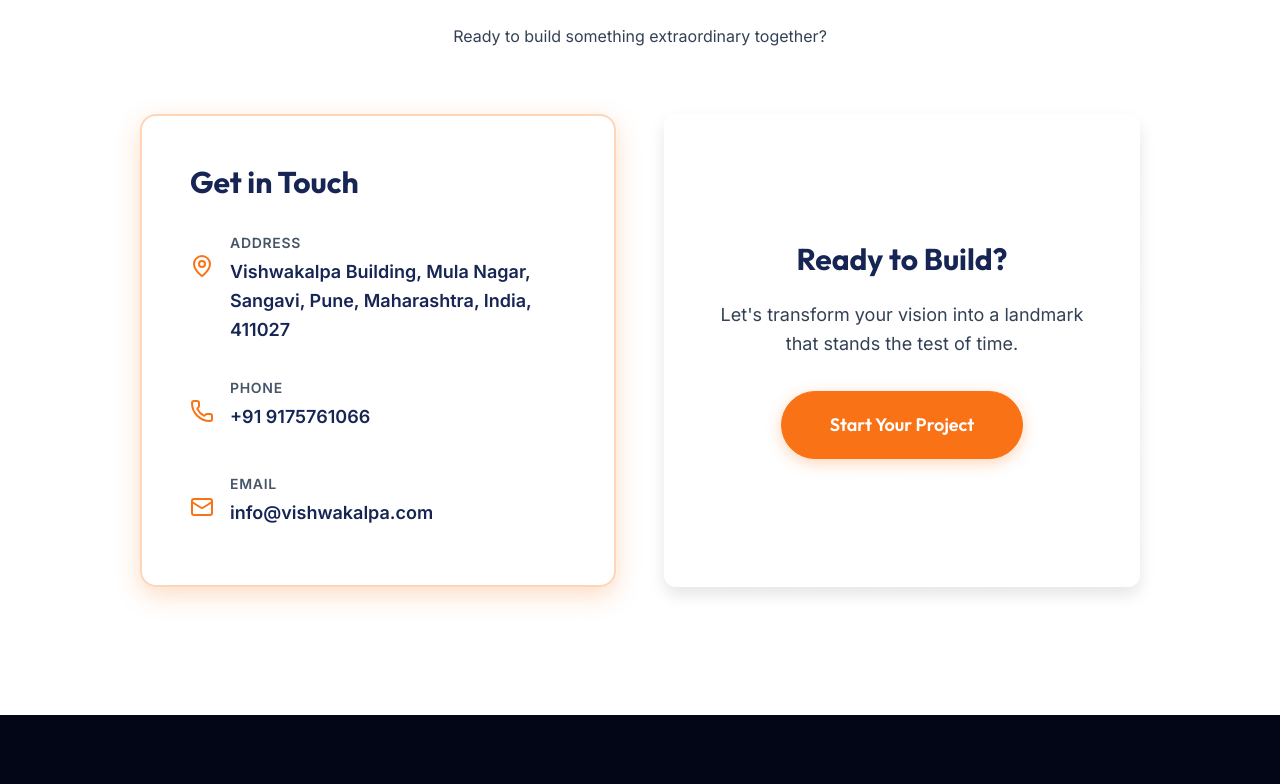
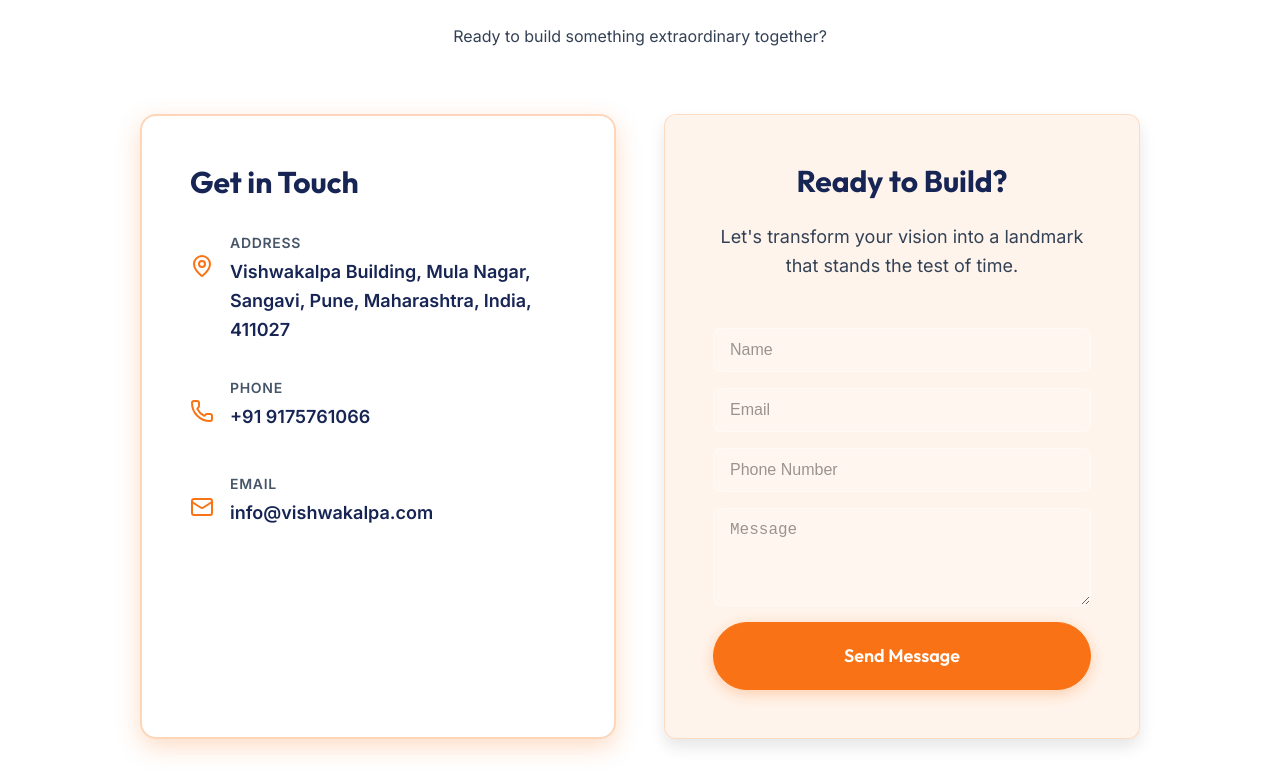
Before and after one commit to ayushghodke/Vishwakalpa, a React (Vite) app: page / in a window 1280 px wide. Shown: the part 4836-5620 px from the top of the page. Built offline with nearby package versions, Linux system fonts and the light colour scheme.

Commit message:
form added

```diff
--- a/src/sections/Contact.css
+++ b/src/sections/Contact.css
@@ -101,9 +101,6 @@
 }
 
 /* Contact Section */
-.contact-wrapper {
-    /* margin-top: 0; */
-}
 
 .contact-grid {
     display: grid;
@@ -168,6 +165,8 @@
     flex-direction: column;
     align-items: center;
     justify-content: center;
+    background: rgba(249, 115, 22, 0.08);
+    border-color: rgba(249, 115, 22, 0.2);
 }
 
 .cta-card h3 {
@@ -181,6 +180,39 @@
     color: var(--color-primary-light);
     margin-bottom: var(--space-8);
     max-width: 400px;
+}
+
+/* Contact Section Form */
+.contact-section-form {
+    display: flex;
+    flex-direction: column;
+    gap: var(--space-4);
+    width: 100%;
+    margin-top: var(--space-4);
+}
+
+.contact-section-form input,
+.contact-section-form textarea {
+    width: 100%;
+    padding: var(--space-3) var(--space-4);
+    border-radius: var(--radius-md);
+    border: 1px solid rgba(255, 255, 255, 0.4);
+    background: rgba(255, 255, 255, 0.2);
+    color: var(--color-primary-dark);
+    font-size: var(--text-base);
+    transition: all var(--transition-fast);
+}
+
+.contact-section-form input::placeholder,
+.contact-section-form textarea::placeholder {
+    color: rgba(0, 0, 0, 0.4);
+}
+
+.contact-section-form input:focus,
+.contact-section-form textarea:focus {
+    outline: none;
+    border-color: var(--color-accent);
+    background: rgba(255, 255, 255, 0.9);
 }
 
 .cta-taglines {
--- a/src/sections/Contact.tsx
+++ b/src/sections/Contact.tsx
@@ -62,9 +62,15 @@
                             <p className="cta-description">
                                 Let's transform your vision into a landmark that stands the test of time.
                             </p>
-                            <button className="btn btn-primary btn-lg">
-                                Start Your Project
-                            </button>
+                            <form className="contact-section-form" onSubmit={(e) => e.preventDefault()}>
+                                <input type="text" placeholder="Name" required />
+                                <input type="email" placeholder="Email" required />
+                                <input type="tel" placeholder="Phone Number" required />
+                                <textarea placeholder="Message" rows={4} required></textarea>
+                                <button type="submit" className="btn btn-primary btn-lg w-full">
+                                    Send Message
+                                </button>
+                            </form>
                         </div>
                     </div>
                 </div>
```
